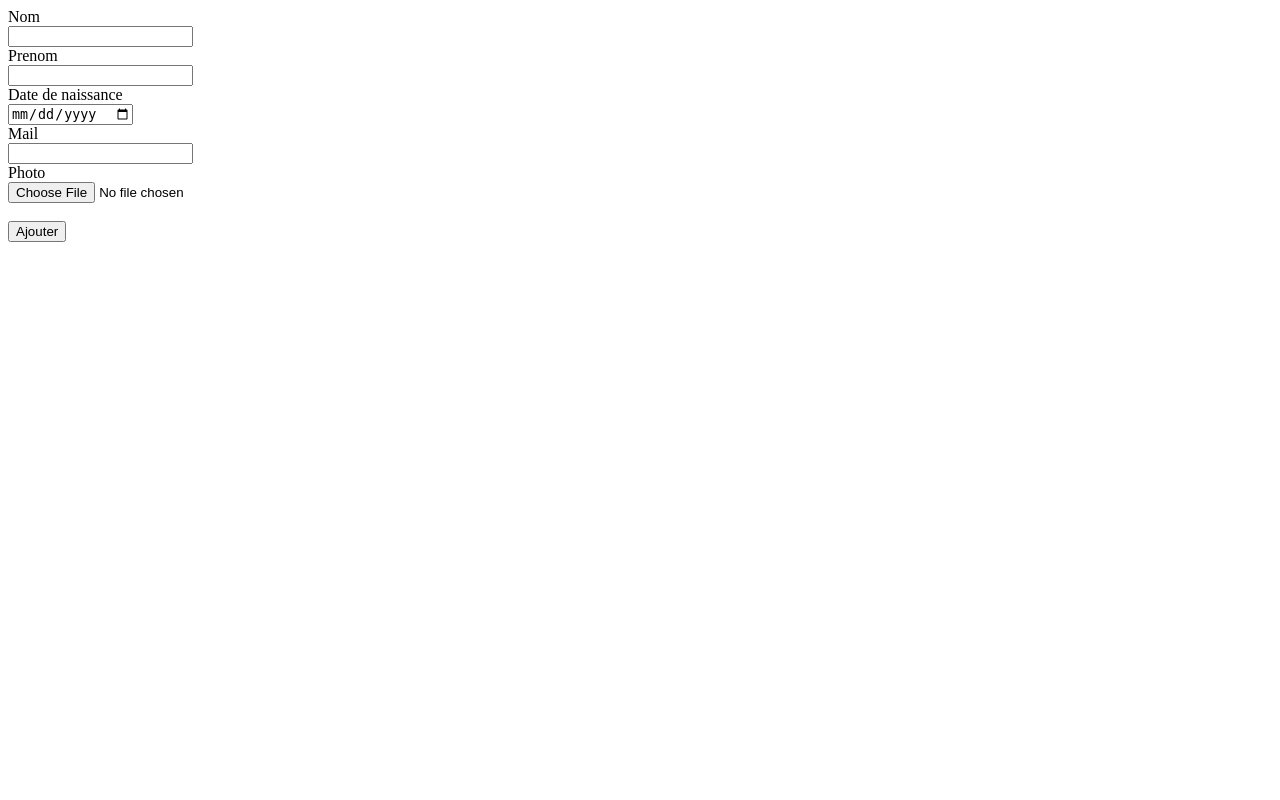
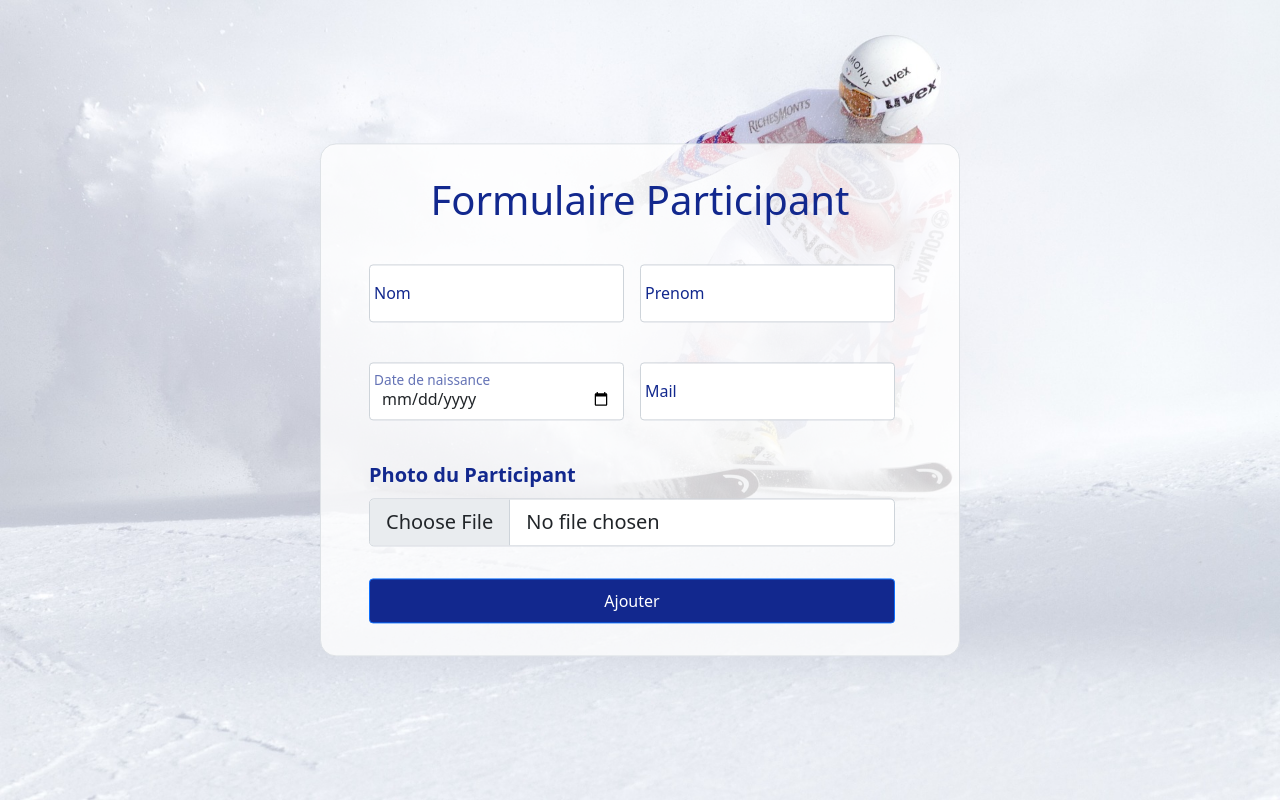
Before and after one commit to jean-christophe-mairot/API_gestion_championnat_ski, a PHP site: page / in a window 1280 px wide. Run offline with PHP 8.4, Linux system fonts and the light colour scheme; some libraries are stand-ins or nearby versions.

Commit message:
formulaire fini

```diff
--- a/asset/css/index.css
+++ b/asset/css/index.css
@@ -0,0 +1,24 @@
+body{
+    background-image: url("../img/ski.jpg");
+    background-size: cover;
+}
+
+.border{
+    background-color: rgba(255, 255, 255, 0.8);
+    padding: 2em;
+    border-radius: 1em;
+}
+
+.btn-primary{
+    background-color: rgb(18, 40, 142);
+    padding: 0.6em;
+    margin-top: 1em;
+}
+
+.color{
+    color: rgb(18, 40, 142);
+}
+
+.text-center{
+    margin-bottom: 1em;
+}
--- a/inc/footer.php
+++ b/inc/footer.php
@@ -2,7 +2,8 @@
 //ici le php
 ?>
 
-
+<script src="https://cdn.jsdelivr.net/npm/@popperjs/core@2.6.0/dist/umd/popper.min.js" integrity="sha384-KsvD1yqQ1/1+IA7gi3P0tyJcT3vR+NdBTt13hSJ2lnve8agRGXTTyNaBYmCR/Nwi" crossorigin="anonymous"></script>
+<script src="https://cdn.jsdelivr.net/npm/bootstrap@5.0.0-beta2/dist/js/bootstrap.min.js" integrity="sha384-nsg8ua9HAw1y0W1btsyWgBklPnCUAFLuTMS2G72MMONqmOymq585AcH49TLBQObG" crossorigin="anonymous"></script>
 <!-- en dessous les script js -->
 </body>
 </html>
--- a/inc/header.php
+++ b/inc/header.php
@@ -8,7 +8,8 @@
     <meta charset="UTF-8">
     <meta http-equiv="X-UA-Compatible" content="IE=edge">
     <meta name="viewport" content="width=device-width, initial-scale=1.0">
-    <!-- ici link vers les fichier css -->
+    <link href="https://cdn.jsdelivr.net/npm/bootstrap@5.0.0-beta2/dist/css/bootstrap.min.css" rel="stylesheet" integrity="sha384-BmbxuPwQa2lc/FVzBcNJ7UAyJxM6wuqIj61tLrc4wSX0szH/Ev+nYRRuWlolflfl" crossorigin="anonymous">
+    <link rel="stylesheet" href="asset/css/index.css">
     <title>Document</title>
 </head>
 <body>
--- a/index.php
+++ b/index.php
@@ -1,30 +1,34 @@
 <?php
 require_once ("inc/header.php");
 ?>
-
-<form method="POST" action="crudParticipant.php" enctype="multipart/form-data">
-    <div>
-        <label for="Nom">Nom</label> <br>
-        <input type="text" name="nom_participant">
-    </div>
-    <div>
-        <label for="Prenom">Prenom</label> <br>
-        <input type="text" name="prenom_participant">
-    </div>
-    <div>
-        <label for="Date">Date de naissance</label> <br>
-        <input type="date" name="birth_participant">
-    </div>
-    <div>
-        <label for="mail">Mail</label> <br>
-        <input type="email" name="mail_participant">
-    </div>
-    <div>
-        <label for="photo">Photo</label> <br>
-        <input type="file" name="img_participant">
-    </div> <br>
-    <button type="submit">Ajouter</button>
-</form>
+<div class="position-absolute top-50 start-50 translate-middle border">
+    <h1 class="text-center color">Formulaire Participant</h1>
+    <form method="POST" action="crudParticipant.php" enctype="multipart/form-data" class="row g-3 container">
+        <div class="form-floating col-md-6">
+            <input class="form-control" type="text" id="floatingInput" name="nom_participant" placeholder="Nom">
+            <label for="floatingInput" class="color">Nom</label> <br>
+        </div>
+        <div class=" form-floating col-md-6">
+            <input class="form-control" type="text" name="prenom_participant" placeholder="Prenom">
+            <label for="floatingInput" class="color">Prenom</label> <br>
+        </div>
+        <div class="form-floating col-md-6">
+            <input type="date" class="form-control" name="birth_participant" placeholder="Date de naissance">
+            <label for="floatingInput" class="color">Date de naissance</label> <br>
+        </div>
+        <div class="form-floating col-md-6">
+            <input class="form-control" type="email" name="mail_participant" placeholder="Email">
+            <label for="floatingInput" class="color">Mail</label> <br>
+        </div>
+        <div>
+            <label class="form-label fs-5 color fw-bold" for="formFileLg">Photo du Participant</label> <br>
+            <input class="form-control form-control-lg" type="file" name="img_participant">
+        </div>
+        <div class="d-grid gap-2">
+            <button class="btn btn-primary" type="submit">Ajouter</button>
+        </div>
+    </form>
+</div>
 
 <?php
 require_once ("inc/footer.php");
```
Also changed, not shown: asset/img/ski.jpg (added).
